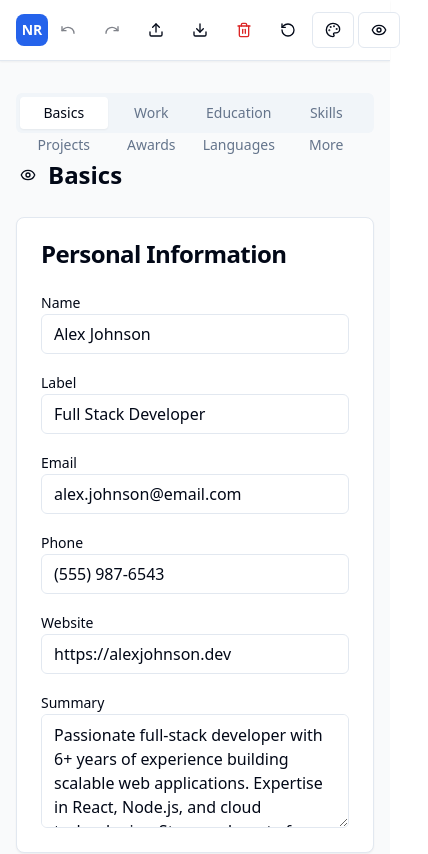
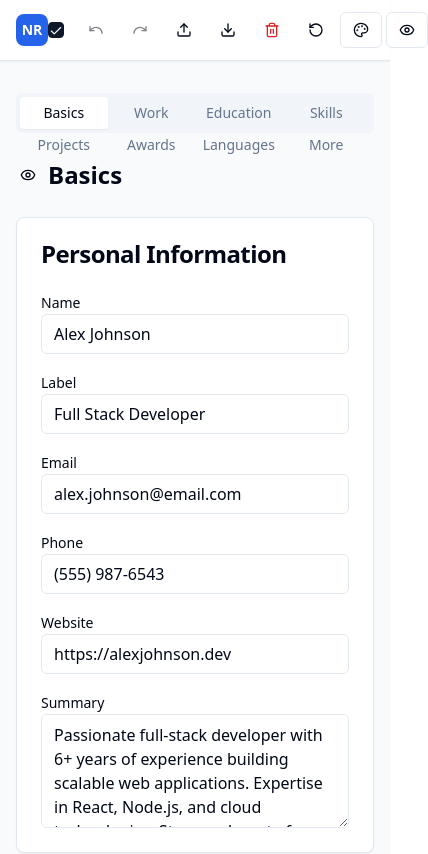
Before and after one commit to NoStringsDevelopment/no-strings-resume, a React (Vite) app: page /edit in a window 390 px wide. Shown: the top 854 px of the page, 428 px wide, since content can reach past the window. Built offline with nearby package versions, Linux system fonts and the light colour scheme.

Commit message:
feat: Add toggle for preview visibility
Adds a checkbox to ResumeEditor and ThemeEditor to toggle the preview display.

```diff
--- /dev/null
+++ b/src/hooks/usePreviewToggle.ts
@@ -0,0 +1,14 @@
+
+import { useState } from 'react';
+
+export const usePreviewToggle = (defaultVisible: boolean = true) => {
+  const [isPreviewVisible, setIsPreviewVisible] = useState(defaultVisible);
+
+  const togglePreview = () => setIsPreviewVisible(!isPreviewVisible);
+
+  return {
+    isPreviewVisible,
+    togglePreview,
+    setIsPreviewVisible
+  };
+};
--- a/src/pages/ResumeEditor.tsx
+++ b/src/pages/ResumeEditor.tsx
@@ -1,12 +1,13 @@
-
 import { useState, useRef } from "react";
 import { Button } from "@/components/ui/button";
+import { Checkbox } from "@/components/ui/checkbox";
 import { useNavigate } from "react-router-dom";
 import { Edit, Eye, Palette, Upload, Download, Undo, Redo, Trash2, RotateCcw, AlertTriangle } from "lucide-react";
 import { Tabs, TabsContent, TabsList, TabsTrigger } from "@/components/ui/tabs";
 import { useToast } from "@/hooks/use-toast";
 import { useResume } from "@/context/ResumeContext";
 import { useTheme } from "@/context/ThemeContext";
+import { usePreviewToggle } from "@/hooks/usePreviewToggle";
 import { EnhancedPreview } from "@/components/display/EnhancedPreview";
 import BasicEditor from "@/components/editor/BasicEditor";
 import WorkEditor from "@/components/editor/WorkEditor";
@@ -24,6 +25,7 @@ const ResumeEditor = () => {
   const { toast } = useToast();
   const { state, dispatch } = useResume();
   const { themeState } = useTheme();
+  const { isPreviewVisible, togglePreview } = usePreviewToggle();
   const fileInputRef = useRef<HTMLInputElement>(null);
   const [activeTab, setActiveTab] = useState("basics");
   const [importValidation, setImportValidation] = useState<{
@@ -48,7 +50,6 @@ const ResumeEditor = () => {
 
         dispatch({ type: 'SET_RESUME_DATA', payload: importResult.resumeData });
 
-        // Set validation state for display
         setImportValidation({
           hasErrors: importResult.hasErrors,
           errors: importResult.validationErrors,
@@ -114,7 +115,6 @@ const ResumeEditor = () => {
 
   const handleResetToDefault = async () => {
     try {
-      // Fetch the default resume.json from public folder
       const response = await fetch('/resume.json');
       const defaultResumeData = await response.json();
 
@@ -158,6 +158,25 @@ const ResumeEditor = () => {
             </div>
 
             <div className="flex items-center space-x-1">
+              {/* Preview Toggle */}
+              <div className="flex items-center space-x-2 mr-2">
+                <Checkbox
+                  id="preview-toggle"
+                  checked={isPreviewVisible}
+                  onCheckedChange={togglePreview}
+                  data-testid="preview-toggle"
+                />
+                <label
+                  htmlFor="preview-toggle"
+                  className="text-sm font-medium cursor-pointer hidden sm:block"
+                >
+                  Preview
+                </label>
+              </div>
+
+              <div className="w-px h-6 bg-gray-300 mr-1 hidden sm:block" />
+
+              {/* Undo, Redo, Import, Export, Clear, Reset Buttons */}
               <Button
                 variant="ghost"
                 size="sm"
@@ -264,9 +283,9 @@ const ResumeEditor = () => {
         </div>
       </header>
 
-      {/* Main Content - Two Column Layout */}
+      {/* Main Content - Conditional Layout */}
       <main className="container mx-auto px-4 py-8" data-testid="editor-main">
-        <div className="grid lg:grid-cols-2 gap-8">
+        <div className={`grid gap-8 ${isPreviewVisible ? 'lg:grid-cols-2' : 'lg:grid-cols-1'}`}>
           {/* Left Column - Editor Content */}
           <div className="space-y-6">
             {/* Import Validation Alert */}
@@ -345,7 +364,8 @@ const ResumeEditor = () => {
             </Tabs>
           </div>
 
-          {/* Right Column - Live Preview */}
+          {/* Right Column - Live Preview (Conditional) */}
+          {isPreviewVisible && (
             <div className="space-y-6">
               <h2 className="text-2xl font-bold text-gray-900">Preview</h2>
               <div className="sticky top-8">
@@ -356,6 +376,7 @@ const ResumeEditor = () => {
                 />
               </div>
             </div>
+          )}
         </div>
       </main>
 
--- a/src/pages/ThemeEditor.tsx
+++ b/src/pages/ThemeEditor.tsx
@@ -1,16 +1,19 @@
 
 import { Button } from "@/components/ui/button";
+import { Checkbox } from "@/components/ui/checkbox";
 import { useNavigate } from "react-router-dom";
 import { Palette, Edit, Eye } from "lucide-react";
 import { ThemeCustomizer } from "@/components/theme/ThemeCustomizer";
 import { EnhancedPreview } from "@/components/display/EnhancedPreview";
 import { useResume } from "@/context/ResumeContext";
 import { useTheme } from "@/context/ThemeContext";
+import { usePreviewToggle } from "@/hooks/usePreviewToggle";
 
 const ThemeEditor = () => {
   const navigate = useNavigate();
   const { state } = useResume();
   const { themeState } = useTheme();
+  const { isPreviewVisible, togglePreview } = usePreviewToggle();
 
   return (
     <div className="min-h-screen bg-gray-50">
@@ -34,6 +37,24 @@ const ThemeEditor = () => {
               </div>
             </div>
             <div className="flex items-center space-x-2">
+              {/* Preview Toggle */}
+              <div className="flex items-center space-x-2 mr-2">
+                <Checkbox
+                  id="theme-preview-toggle"
+                  checked={isPreviewVisible}
+                  onCheckedChange={togglePreview}
+                  data-testid="preview-toggle"
+                />
+                <label
+                  htmlFor="theme-preview-toggle"
+                  className="text-sm font-medium cursor-pointer hidden sm:block"
+                >
+                  Preview
+                </label>
+              </div>
+
+              <div className="w-px h-6 bg-gray-300 mr-1 hidden sm:block" />
+
               <Button variant="outline" onClick={() => navigate('/edit')} className="flex items-center space-x-2" data-testid="edit-button">
                 <Edit className="w-4 h-4" />
                 <span className="hidden lg:block">Edit</span>
@@ -47,9 +68,9 @@ const ThemeEditor = () => {
         </div>
       </header>
 
-      {/* Main Content - Two Column Layout */}
+      {/* Main Content - Conditional Layout */}
       <main className="container mx-auto px-4 py-8">
-        <div className="grid lg:grid-cols-2 gap-8">
+        <div className={`grid gap-8 ${isPreviewVisible ? 'lg:grid-cols-2' : 'lg:grid-cols-1'}`}>
           {/* Left Column - Theme Customization Panel */}
           <div className="space-y-6">
             <div className="flex items-center space-x-2">
@@ -59,7 +80,8 @@ const ThemeEditor = () => {
             <ThemeCustomizer />
           </div>
 
-          {/* Right Column - Live Preview */}
+          {/* Right Column - Live Preview (Conditional) */}
+          {isPreviewVisible && (
             <div className="space-y-6">
               <h2 className="text-2xl font-bold text-gray-900">Preview</h2>
               <div className="sticky top-8">
@@ -70,6 +92,7 @@ const ThemeEditor = () => {
                 />
               </div>
             </div>
+          )}
         </div>
       </main>
     </div>
```
Lines whose indentation alone changed are shown as unchanged.
